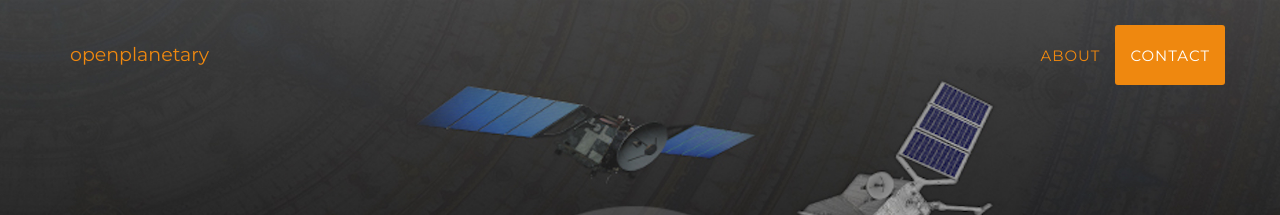
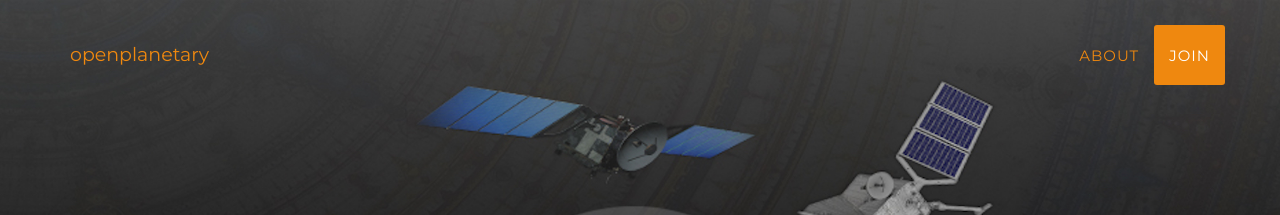
Before and after one commit to openplanetary/openplanetary.github.io, a Jekyll site: the page built from index.html, in a window 1280 px wide. Shown: the top 215 px of the page. Built offline with Jekyll 4.4.1, drawn with Linux system fonts in a browser that asks for light colours; some web fonts are replaced; a style sheet for code colours, icons or effects is not loaded.

Commit message:
contact header link text changed to join

```diff
--- a/_includes/header.html
+++ b/_includes/header.html
@@ -22,7 +22,7 @@
                         <a class="page-scroll" href="#about">About</a>
                     </li>
                     <li>
-                        <a class="page-scroll" href="#contact">Contact</a>
+                        <a class="page-scroll" href="#contact">Join</a>
                     </li>
                 </ul>
             </div>
```
